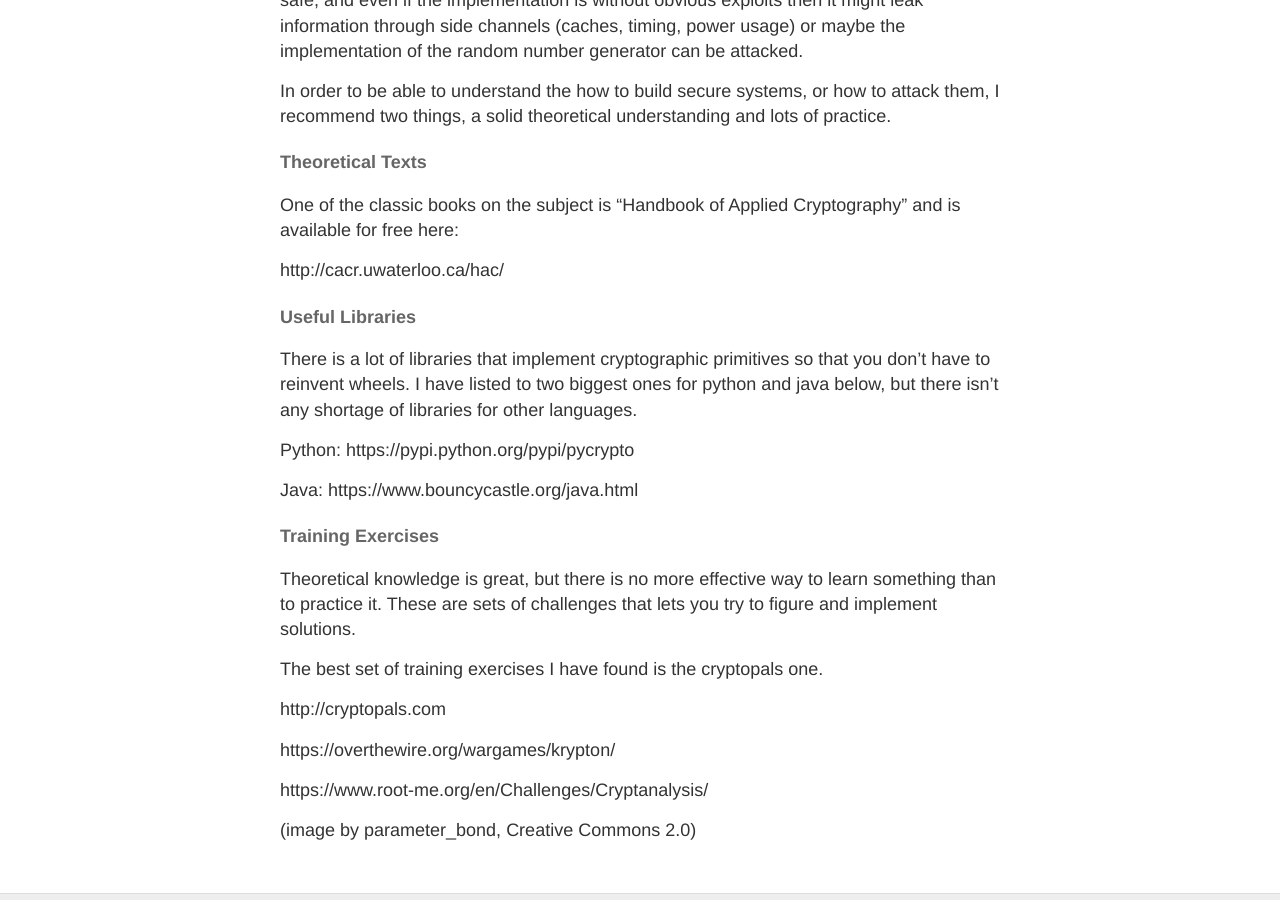
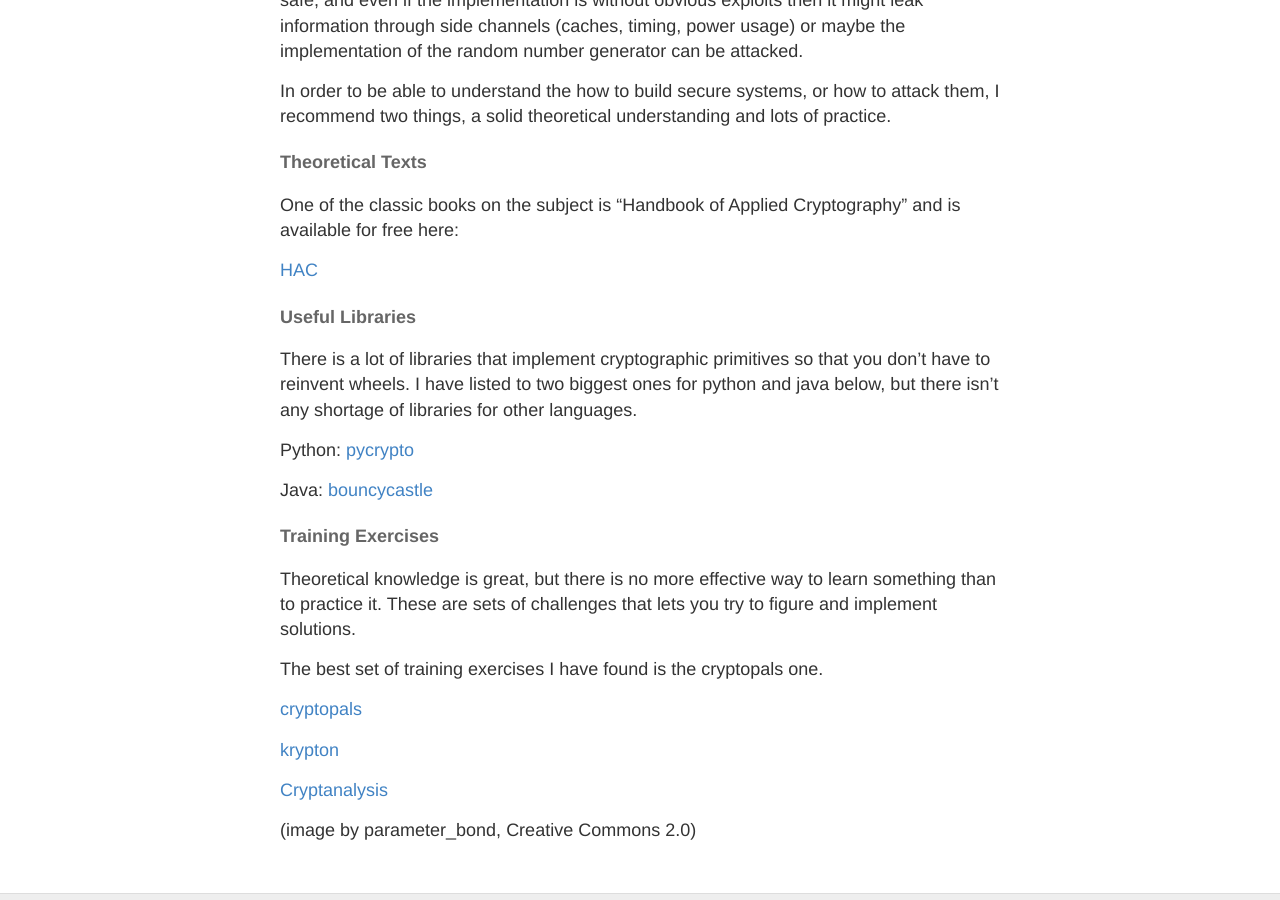
Before and after one commit to labanskoller/hackeriet_blog, a Jekyll site: the page built from _posts/2017-04-10-becoming-a-better-hacker-part-1.md, in a window 1280 px wide and 900 px high, scrolled down 1031 px. Built offline with Jekyll 4.4.1, drawn with Linux system fonts in a browser that asks for light colours; part of the change alters nothing that is shown.

Commit message:
fix links

```diff
--- a/_posts/2017-04-10-becoming-a-better-hacker-part-1.md
+++ b/_posts/2017-04-10-becoming-a-better-hacker-part-1.md
@@ -30,7 +30,7 @@ them, I recommend two things, a solid theoretical understanding and lots of prac
 One of the classic books on the subject is "Handbook of Applied Cryptography" and is
 available for free here:
 
-http://cacr.uwaterloo.ca/hac/
+[HAC](http://cacr.uwaterloo.ca/hac/)
 
 #### Useful Libraries
 
@@ -38,9 +38,9 @@ There is a lot of libraries that implement cryptographic primitives so that you
 have to reinvent wheels. I have listed to two biggest ones for python and java below,
 but there isn't any shortage of libraries for other languages.
 
-Python: https://pypi.python.org/pypi/pycrypto
+Python: [pycrypto](https://pypi.python.org/pypi/pycrypto)
 
-Java: https://www.bouncycastle.org/java.html
+Java: [bouncycastle](https://www.bouncycastle.org/java.html)
 
 #### Training Exercises
 
@@ -50,11 +50,11 @@ implement solutions.
 
 The best set of training exercises I have found is the cryptopals one.
 
-http://cryptopals.com
+[cryptopals](http://cryptopals.com)
 
-https://overthewire.org/wargames/krypton/
+[krypton](https://overthewire.org/wargames/krypton/)
 
-https://www.root-me.org/en/Challenges/Cryptanalysis/
+[Cryptanalysis](https://www.root-me.org/en/Challenges/Cryptanalysis/)
 
 
 <sub><sup>(image by parameter_bond, Creative Commons 2.0)</sup></sub>
```
